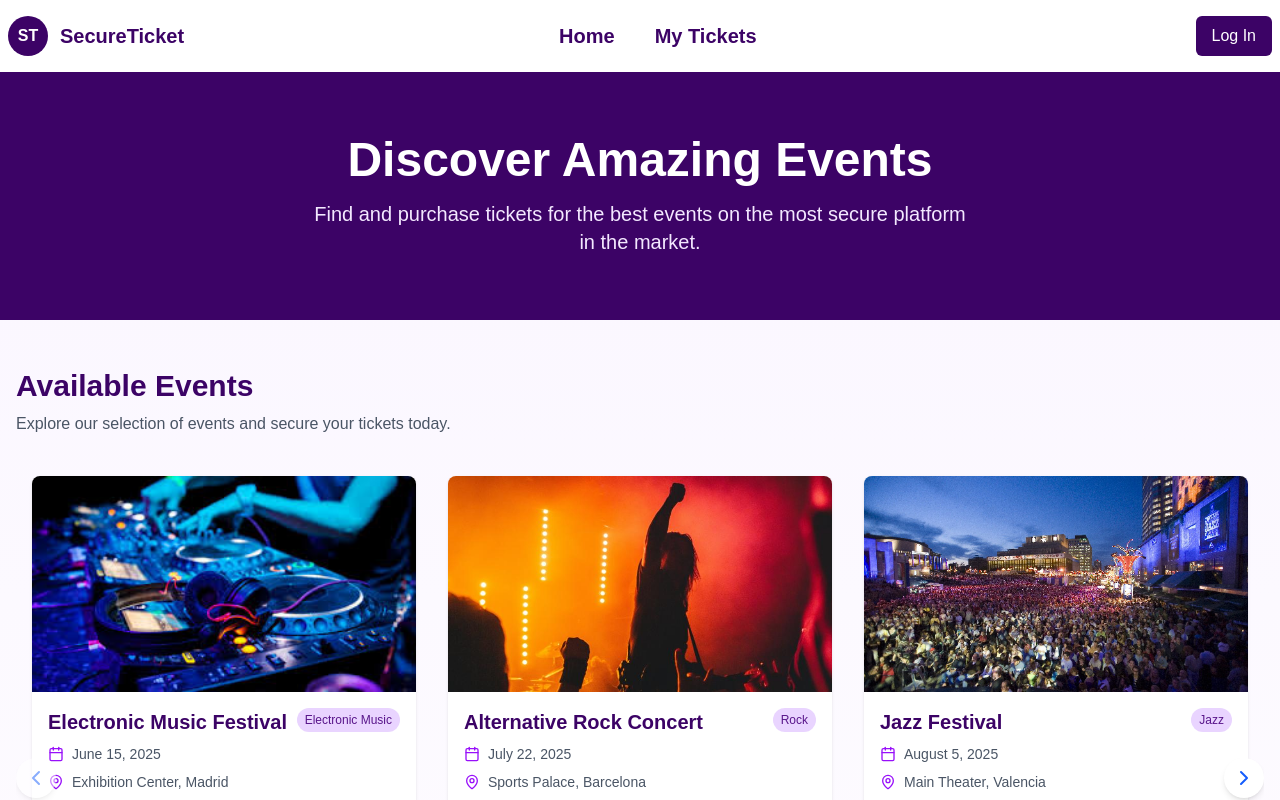
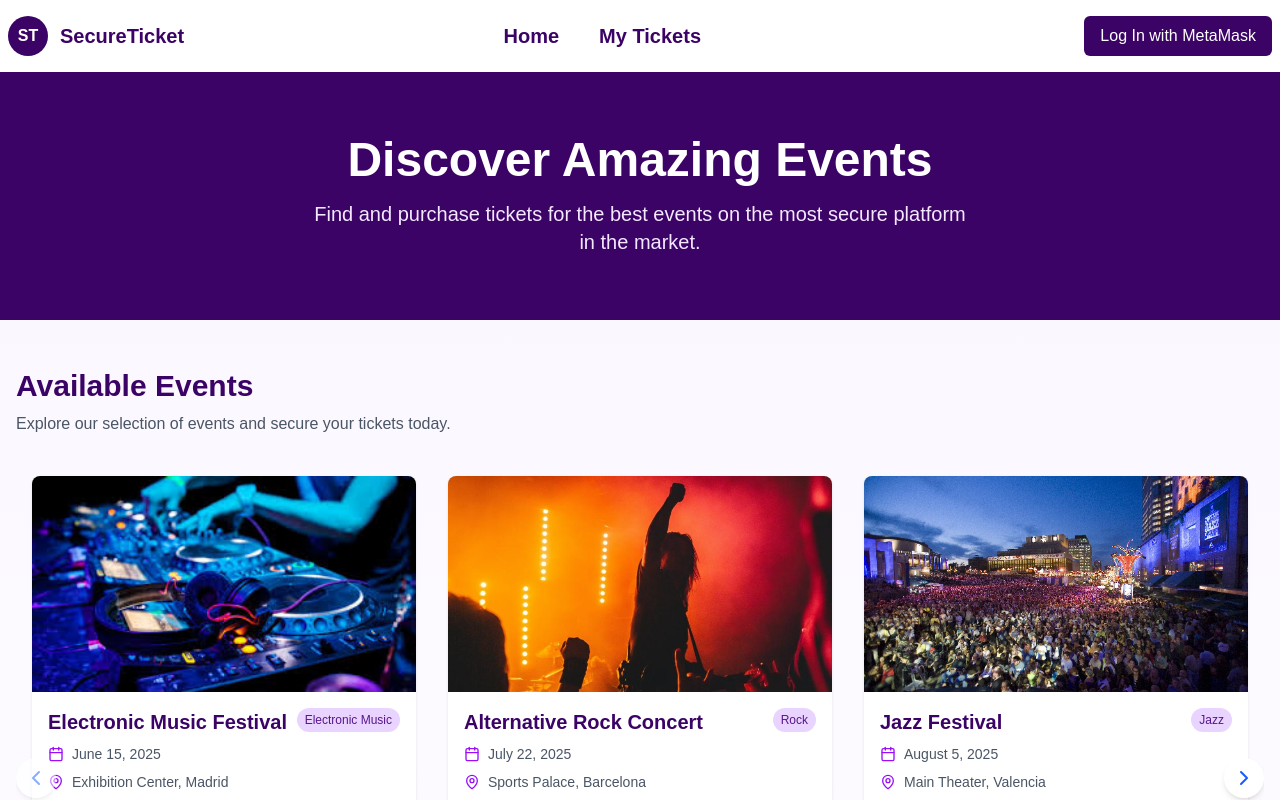
Before and after one commit to jvegav/frontHackathonStellarBuenosAires, a Next.js app: page / in a window 1280 px wide. Shown: the top 800 px of the page. Built offline with nearby package versions, Linux system fonts and the light colour scheme.

Commit message:
changes for log in

```diff
--- a/package.json
+++ b/package.json
@@ -9,6 +9,7 @@
     "lint": "next lint"
   },
   "dependencies": {
+    "ethers": "^6.13.5",
     "lucide-react": "^0.483.0",
     "next": "15.2.3",
     "react": "^19.0.0",
--- /dev/null
+++ b/src/app/login.tsx
@@ -0,0 +1,42 @@
+/* eslint-disable @typescript-eslint/no-explicit-any */
+import { useState } from 'react';
+
+declare global {
+  interface Window {
+    ethereum?: any;
+  }
+}
+
+function LoginButton() {
+  const [account, setAccount] = useState(null);
+
+  const connectWallet = async () => {
+    if (window.ethereum) {
+      try {
+        const accounts = await window.ethereum.request({ method: 'eth_requestAccounts' });
+        setAccount(accounts[0]);
+      } catch (error) {
+        console.error('Error connecting to MetaMask:', error);
+      }
+    } else {
+      alert('MetaMask is not installed. Please install it to connect.');
+    }
+  };
+
+  return (
+    <div>
+      {account ? (
+        <p className='text-gray-800 font-bold'>Connected Account: {account}</p>
+      ) : (
+        <button
+          className="bg-purple-950 hover:bg-purple-800 text-white px-4 py-2 rounded-md transition-colors"
+          onClick={connectWallet}
+        >
+          Log In with MetaMask
+        </button>
+      )}
+    </div>
+  );
+}
+
+export default LoginButton;
--- a/src/app/page.tsx
+++ b/src/app/page.tsx
@@ -5,6 +5,7 @@ import Image from "next/image"
 import Link from "next/link"
 import { Calendar, MapPin, Tag, X,  ChevronLeft, ChevronRight } from "lucide-react"
 import './globals.css'
+import LoginButton from "./login"
 
 // Event data
 const events = [
@@ -240,9 +241,7 @@ export default function EventsPage() {
 
 
           </nav>
-          <button className="bg-purple-950 hover:bg-purple-800 text-white px-4 py-2 rounded-md transition-colors">
-            Log In
-          </button>
+          <LoginButton />
         </div>
       </header>
 
```
Also changed, not shown: 1 other file (tests, documents, lock files or other folders).
